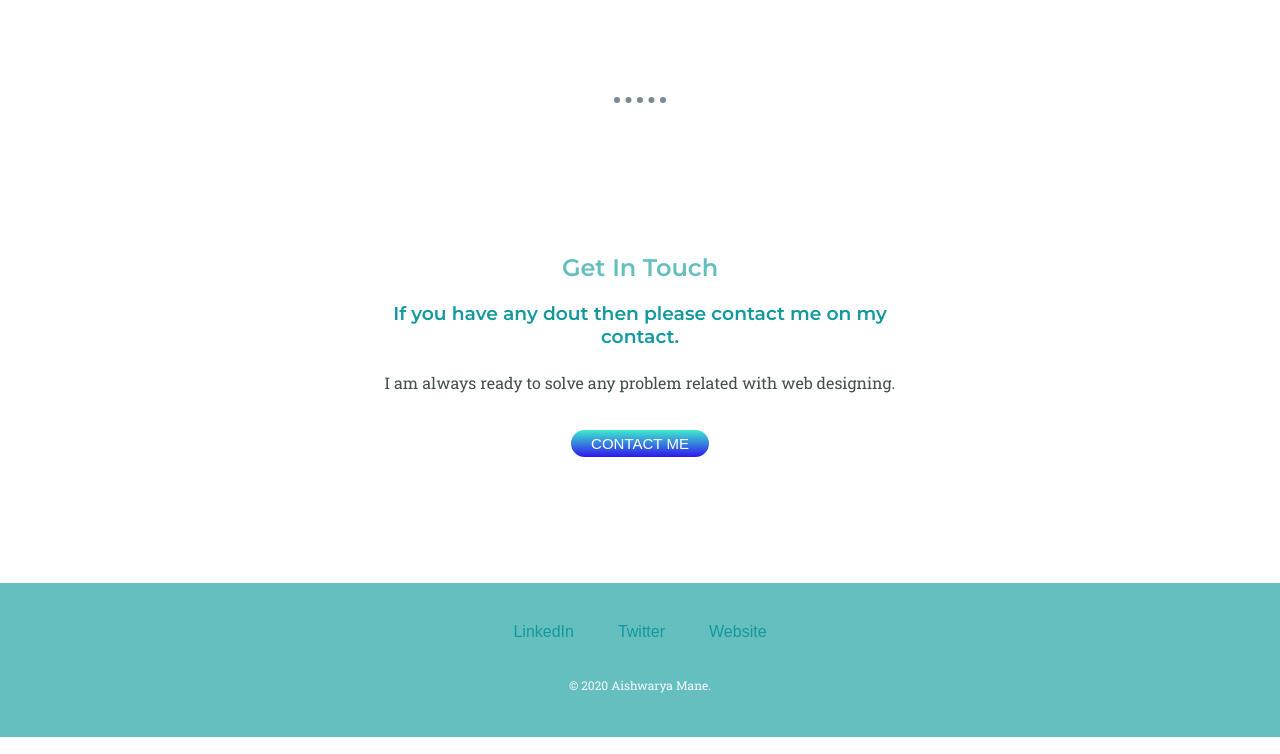
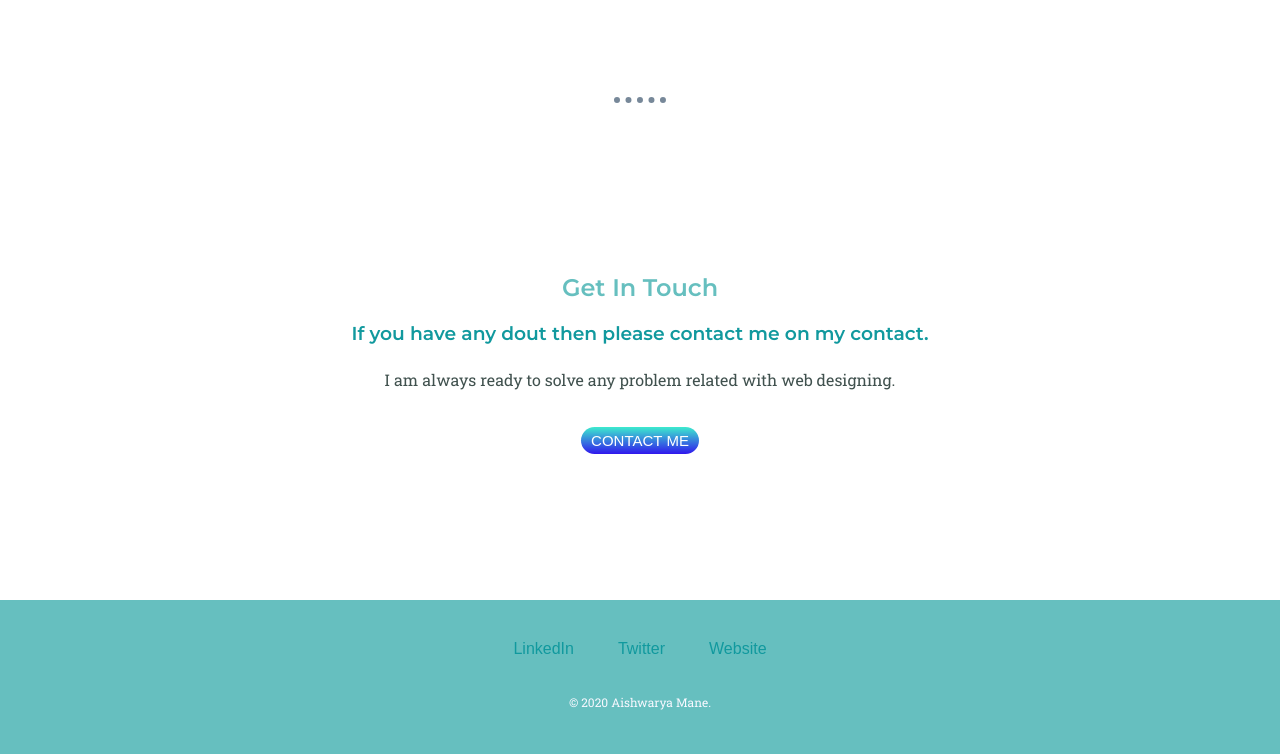
Before and after one commit to AishwaryaMane-9498/my-website, a plain HTML site: page index.html in a window 1280 px wide. Shown: the part 1513-2267 px from the top of the page. Drawn offline with Linux system fonts and the light colour scheme; a web font is replaced by a local one.

Commit message:
Update styles.css

```diff
--- a/styles.css
+++ b/styles.css
@@ -106,9 +106,9 @@ h3{
     text-decoration: underline;
 }
 .contact-me{
-    width: 40%;
+    width: 60%;
     margin: 30px auto 100px auto;
-    padding: 30px;
+    padding: 50px;
 }
 .btn {
         background: #3debce;
@@ -123,7 +123,7 @@ h3{
   font-family: Arial;
   color: #FFFF;
   font-size: 15px;
-  padding: 5px 20px 5px 20px;
+  padding: 5px 10px 5px 10px;
   text-decoration: none;
 
 }
```
